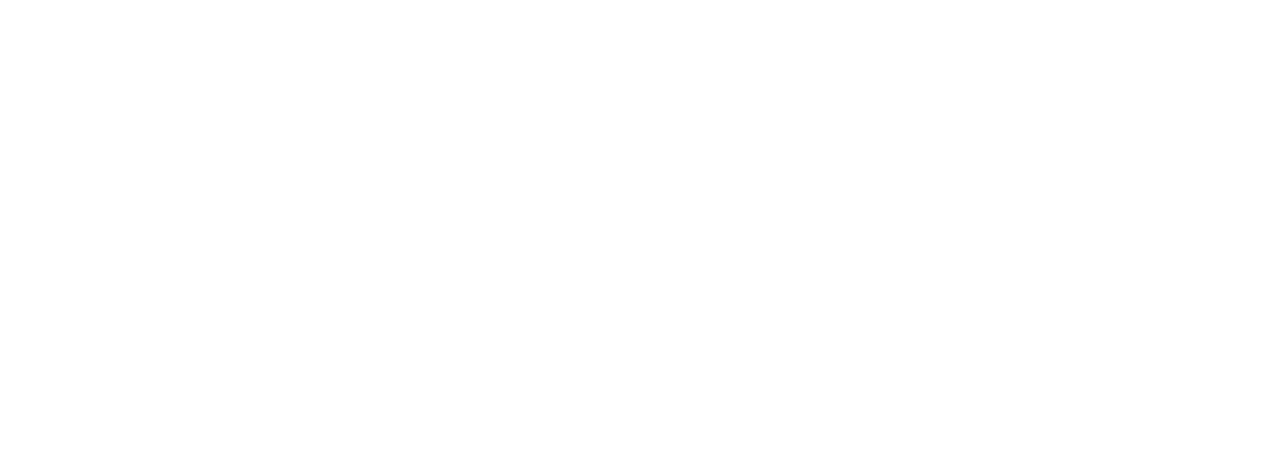
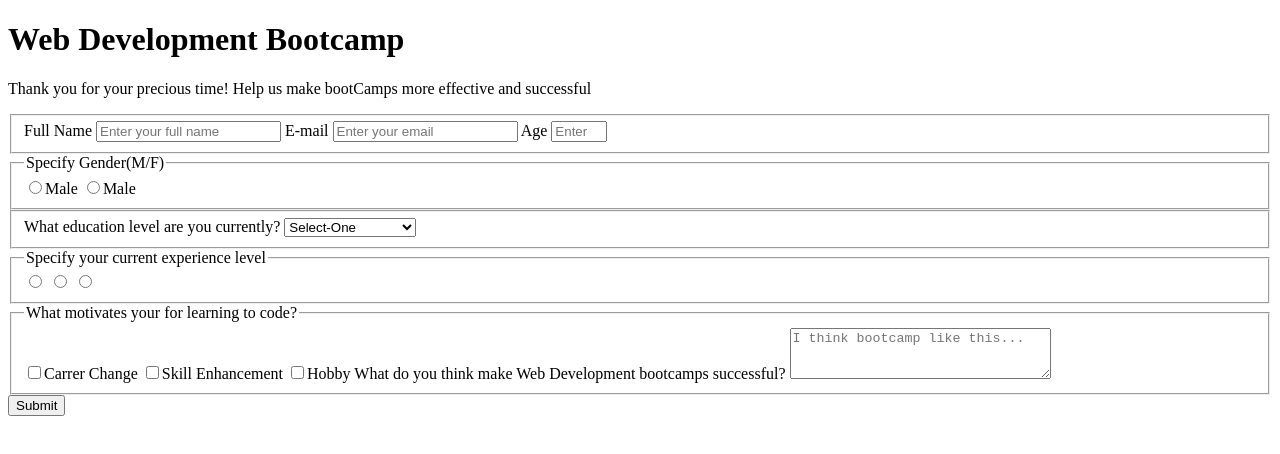
Before and after one commit to PrathamKarki/Survey-Form, a plain HTML site: page index.html in a window 1280 px wide. Drawn offline with Linux system fonts and the light colour scheme.

Commit message:
html content completion

```diff
--- a/index.html
+++ b/index.html
@@ -7,6 +7,51 @@
         <link rel="stylesheet" href="./styles.css">
     </head>
 <body>
+    <h1 id="title">Web Development Bootcamp</h1>
+    <p id="description">Thank you for your precious time! Help us make bootCamps more effective and successful</p>
+    <form action=" " method="POST" id="survey-form">
+        <fieldset>
+            <label for="name" id="name-label">Full Name <input type="text" id="name" required placeholder="Enter your full name"></label>
+            <label for="email" id="email-label">E-mail <input type="email" id="email" required placeholder="Enter your email"></label>
+            <label for="number" id="number-label">Age <input type="number" id="number"  min="13" max="60" placeholder="Enter your age"></label>
+       </fieldset>
 
+       <fieldset>
+            <legend>Specify Gender(M/F) </legend>
+            <label for="male"><input type="radio" name="gender-specify" id="male">Male</label>
+            <label for="female"><input type="radio" name="gender-specify" id="female">Male</label>
+      </fieldset>
+
+      <fieldset>
+            <label for="education">What education level are you currently?
+                <select id="dropdown" name="education">
+                    <option value="">Select-One</option>
+                    <option value="1">Middle School</option>
+                    <option value="2">High School</option>
+                    <option value="3">Bachelor's Degree</option>
+                    <option value="4">Master's Degree</option>
+                </select>
+            </label>
+      </fieldset>
+
+      <fieldset>
+                <legend>Specify your current experience level</legend>
+                <label for="beginner"><input type="radio" name="experience-level" id="beginner" value="beginner"></label>
+                <label for="intermediate"><input type="radio" name="experience-level" id="intermediate" value="intermediate"></label>
+                <label for="advance"><input type="radio" name="experience-level" id="advance" value="advance"></label>
+      </fieldset>
+
+      <fieldset>
+                <legend>What motivates your for learning to code?</legend>
+                <label for="carrer"><input type="checkbox"id="carrer" value="Carrer-change">Carrer Change</label>
+                <label for="skill"><input type="checkbox"id="skill" value="skill">Skill Enhancement</label>
+                <label for="hobby"><input type="checkbox"id="hobby" value="hobby">Hobby</label>
+
+                <label for="suggestion">What do you think make Web Development bootcamps successful?
+                    <textarea rows="3" cols="30" id="suggestion" placeholder="I think bootcamp like this..."></textarea>
+                </label>
+      </fieldset>
+      <input type="submit" value="Submit" id="submit">
+    </form>
 </body>
 </html>
```
